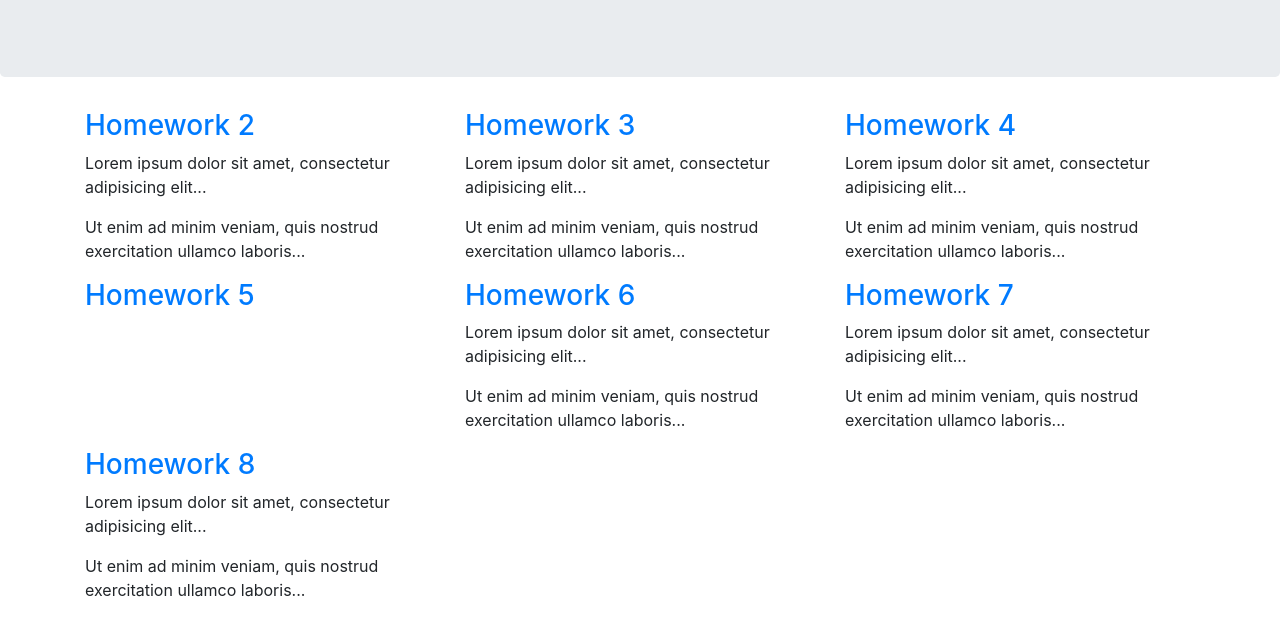
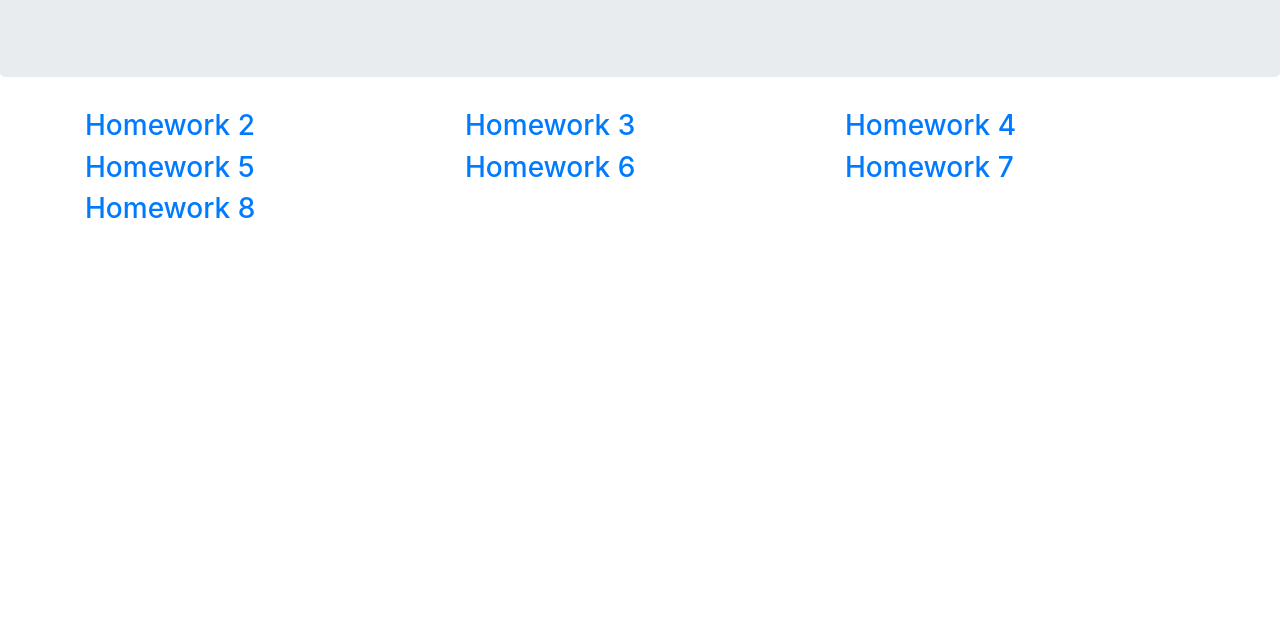
Before and after one commit to erickrp503/erickrp503.github.io, a plain HTML site: page hw/index.html in a window 1280 px wide. Shown: the part 147-782 px from the top of the page. Drawn offline with nearby package versions, Linux system fonts and the light colour scheme.

Commit message:
Add files via upload

```diff
--- a/hw/index.html
+++ b/hw/index.html
@@ -20,39 +20,27 @@
     <div class="row">
         <div class="col-sm-4">
             <h3><a href="hw2.html">Homework 2</a></h3>
-        <p>Lorem ipsum dolor sit amet, consectetur adipisicing elit...</p>
-        <p>Ut enim ad minim veniam, quis nostrud exercitation ullamco laboris...</p>
         </div>
         <div class="col-sm-4">
             <h3><a href="hw3.html">Homework 3</a></h3>
-        <p>Lorem ipsum dolor sit amet, consectetur adipisicing elit...</p>
-        <p>Ut enim ad minim veniam, quis nostrud exercitation ullamco laboris...</p>
         </div>
         <div class="col-sm-4">
             <h3><a href="hw4.html">Homework 4</a></h3>
-        <p>Lorem ipsum dolor sit amet, consectetur adipisicing elit...</p>
-        <p>Ut enim ad minim veniam, quis nostrud exercitation ullamco laboris...</p>
+        </div>
     </div>
 
-    </div>
     <div class="row">
         <div class="col-sm-4">
             <h3><a href="hw5.html">Homework 5</a></h3>
         </div>
         <div class="col-sm-4">
             <h3><a href="hw6.html">Homework 6</a></h3>
-        <p>Lorem ipsum dolor sit amet, consectetur adipisicing elit...</p>
-        <p>Ut enim ad minim veniam, quis nostrud exercitation ullamco laboris...</p>
         </div>
         <div class="col-sm-4">
             <h3><a href="hw7.html">Homework 7</a></h3>
-        <p>Lorem ipsum dolor sit amet, consectetur adipisicing elit...</p>
-        <p>Ut enim ad minim veniam, quis nostrud exercitation ullamco laboris...</p>
         </div>
         <div class="col-sm-4">
             <h3><a href="hw8.html">Homework 8</a></h3>
-            <p>Lorem ipsum dolor sit amet, consectetur adipisicing elit...</p>
-            <p>Ut enim ad minim veniam, quis nostrud exercitation ullamco laboris...</p>
         </div>
     </div>
 </div>
```
Lines whose indentation alone changed are shown as unchanged.
